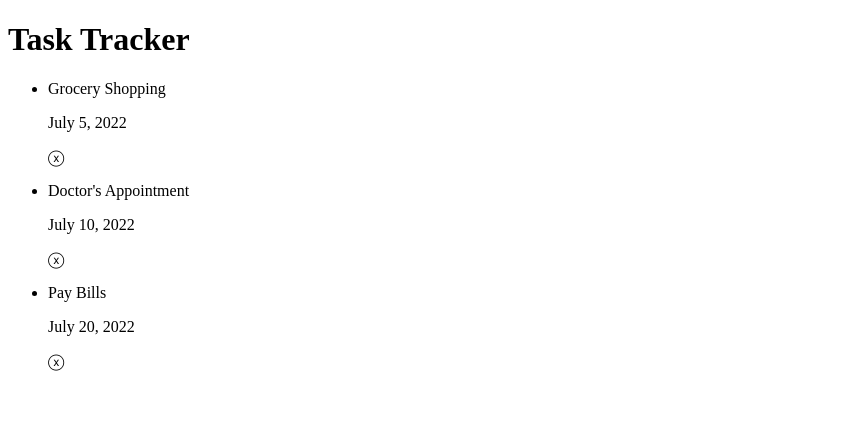
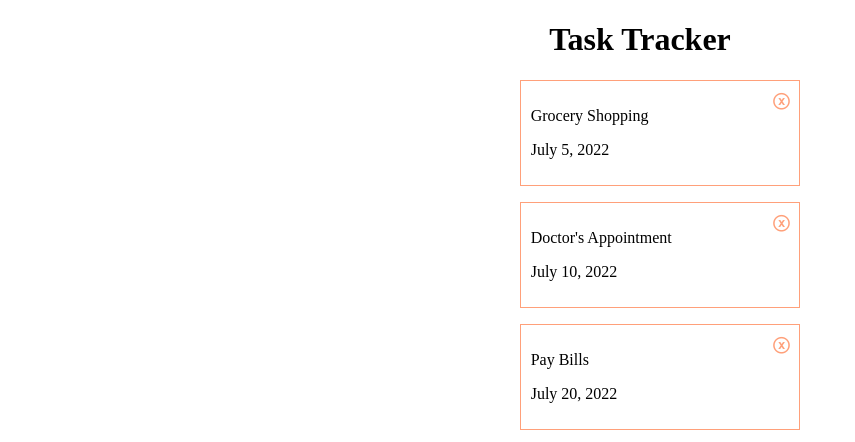
Before and after one commit to itsninam/vue, a Vue app: page / in a window 1280 px wide. Shown: the top 442 px of the page, without its empty margins (0-855 px from the left). Built offline with nearby package versions, Linux system fonts and the light colour scheme.

Commit message:
list styling

```diff
--- a/src/App.vue
+++ b/src/App.vue
@@ -1,7 +1,7 @@
 <template>
-  <header>
+  <div class="wrapper">
     <Tasks :tasks="tasks" @delete-task="deleteTask" />
-  </header>
+  </div>
 </template>
 
 <script>
@@ -52,4 +52,10 @@ export default {
 };
 </script>
 
-<style></style>
+<style>
+.wrapper {
+  max-width: 1200px;
+  width: 85%;
+  margin: 0 auto;
+}
+</style>
--- a/src/components/Tasks.vue
+++ b/src/components/Tasks.vue
@@ -2,10 +2,10 @@
   <h1>Task Tracker</h1>
   <!-- loop over tasks array and display items on page -->
   <ul v-for="task in tasks">
-    <li @click="deleteTask(task.id)">
+    <li>
       <p>{{ task.task }}</p>
       <p>{{ task.date }}</p>
-      <span>ⓧ</span>
+      <span @click="deleteTask(task.id)">ⓧ</span>
     </li>
   </ul>
 </template>
@@ -26,4 +26,26 @@ export default {
 };
 </script>
 
-<style></style>
+<style scoped>
+h1 {
+  text-align: center;
+}
+
+li {
+  list-style: none;
+  border: 1px solid lightsalmon;
+  width: 25%;
+  margin: 0 auto;
+  padding: 10px;
+  position: relative;
+}
+
+span {
+  position: absolute;
+  top: 10px;
+  right: 10px;
+  cursor: pointer;
+  color: lightsalmon;
+  font-weight: bolder;
+}
+</style>
```
